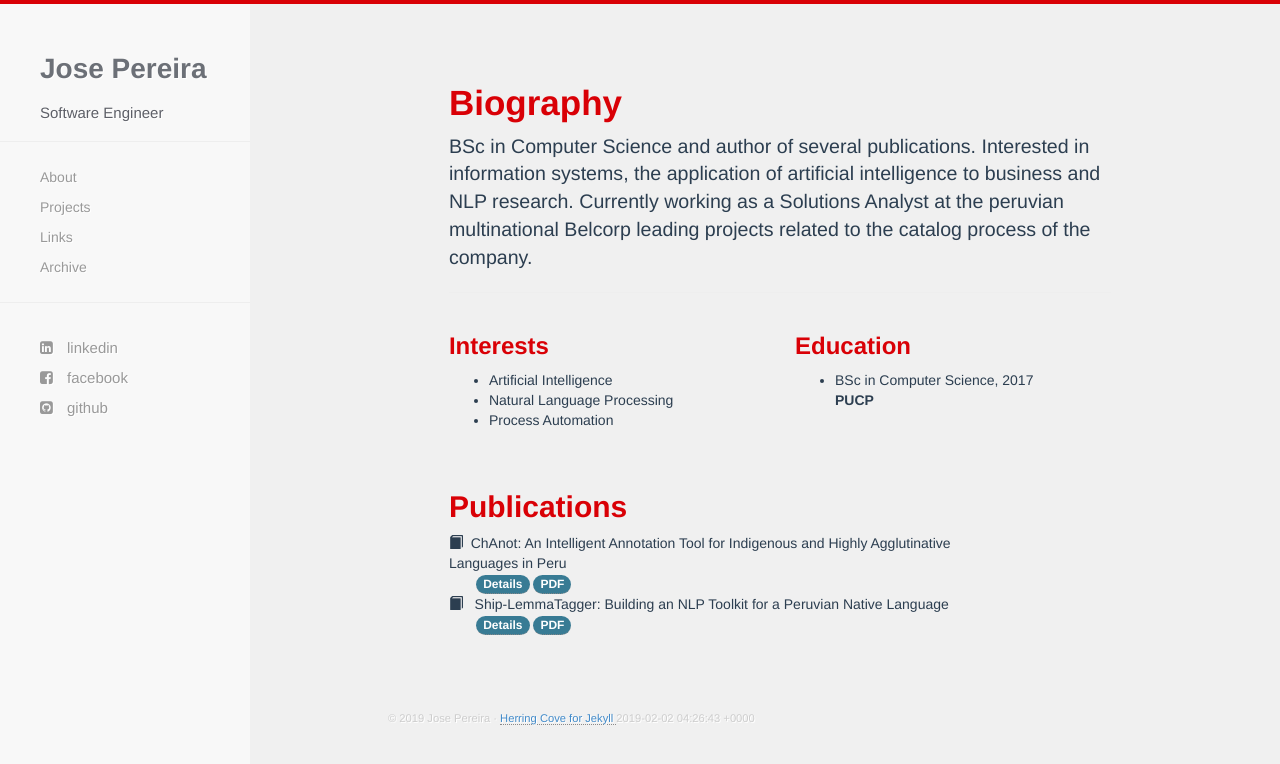
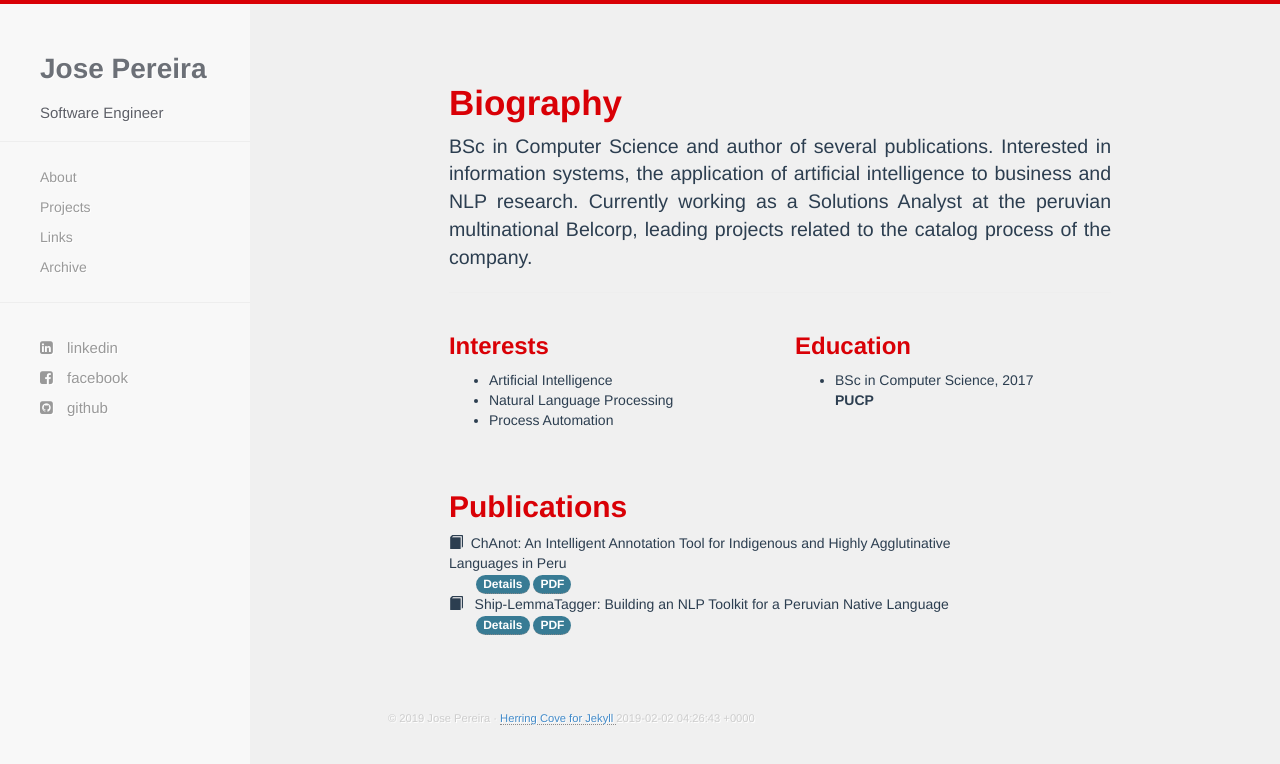
Before and after one commit to jpereiran/jpereiran.github.io, a Jekyll site: the page built from about.html, in a window 1280 px wide. Shown: the top 764 px of the page. Built offline with Jekyll 4.4.1, drawn with Linux system fonts in a browser that asks for light colours; nearby versions of some CDN libraries; library files that are not in the unit come from our copies; Markdown is read by kramdown in place of the engine named in the settings.

Commit message:
Papers
Description of papers

```diff
--- a/about.html
+++ b/about.html
@@ -6,7 +6,7 @@
         <div class="row">
           <div class="col-md-12">
             <h2 style="font-size:250%;">Biography</h2>
-            <p align="jusify" style="font-size:140%;">BSc in Computer Science and author of several publications. Interested in information systems, the application of artificial intelligence to business and NLP research. Currently working as a Solutions Analyst at the peruvian multinational Belcorp leading projects related to the catalog process of the company.</p>
+            <p align="justify" style="font-size:140%;">BSc in Computer Science and author of several publications. Interested in information systems, the application of artificial intelligence to business and NLP research. Currently working as a Solutions Analyst at the peruvian multinational Belcorp, leading projects related to the catalog process of the company.</p>
             <hr/>
           </div>
         </div>
@@ -52,7 +52,7 @@
           </div>
           <div class="col-md-10">
             &nbsp;&nbsp;&nbsp;&nbsp; &nbsp;
-            <a class="badge badge-danger podcasts-button">Details</a>
+            <a href="{{site.baseurl}}/papers/shiplemmatagger.pdf" class="badge badge-danger podcasts-button">Details</a>
             <a href="{{site.baseurl}}/pdfs/shiplemmatagger.pdf" class="badge badge-danger podcasts-button">PDF</a>
           </div>
       </div>
--- a/index.html
+++ b/index.html
@@ -1,5 +1,5 @@
 ---
-title: Herring Cove
+title: Jose Pereira's Weblog
 ---
 {% include showcase.html %}
 {% include greeting.html %}
--- a/papers/chanot.html
+++ b/papers/chanot.html
@@ -6,7 +6,7 @@
         <div class="row">
           <div class="col-md-12">
             <h2 style="font-size:200%;">ChAnot: An Intelligent Annotation Tool for Indigenous and Highly Agglutinative Languages in Peru</h2>
-            <p align="jusify">Linguistic corpus annotation is one of the most important phases for solving Natural Language Processing (NLP) tasks, as these methods are deeply involved with corpus-based techniques. However, meta-data annotation is a highly laborious manual task. A supportive alternative requires the use of computational tools. They are likely to simplify some of these operations, while can be adjusted appropriately to the needs of particular language features at the same time. Therefore, this paper presents ChAnot, a web-based annotation tool developed for Peruvian indigenous and highly agglutinative languages, where Shipibo-Konibo was the case study. This new tool is able to support a diverse set of linguistic annotation tasks, such as word segmentation, POS-tag markup, among others. Also, it includes a suggestion engine based on historic and machine learning models, and a set of statistics about previous annotations</p>
+            <p align="justify">Linguistic corpus annotation is one of the most important phases for solving Natural Language Processing (NLP) tasks, as these methods are deeply involved with corpus-based techniques. However, meta-data annotation is a highly laborious manual task. A supportive alternative requires the use of computational tools. They are likely to simplify some of these operations, while can be adjusted appropriately to the needs of particular language features at the same time. Therefore, this paper presents ChAnot, a web-based annotation tool developed for Peruvian indigenous and highly agglutinative languages, where Shipibo-Konibo was the case study. This new tool is able to support a diverse set of linguistic annotation tasks, such as word segmentation, POS-tag markup, among others. Also, it includes a suggestion engine based on historic and machine learning models, and a set of statistics about previous annotations.</p>
             <hr/>
           </div>
         </div>
```
Also changed, not shown: papers/shiplemmatagger.html (added, +14 -0 lines), images/showcase.jpg.
